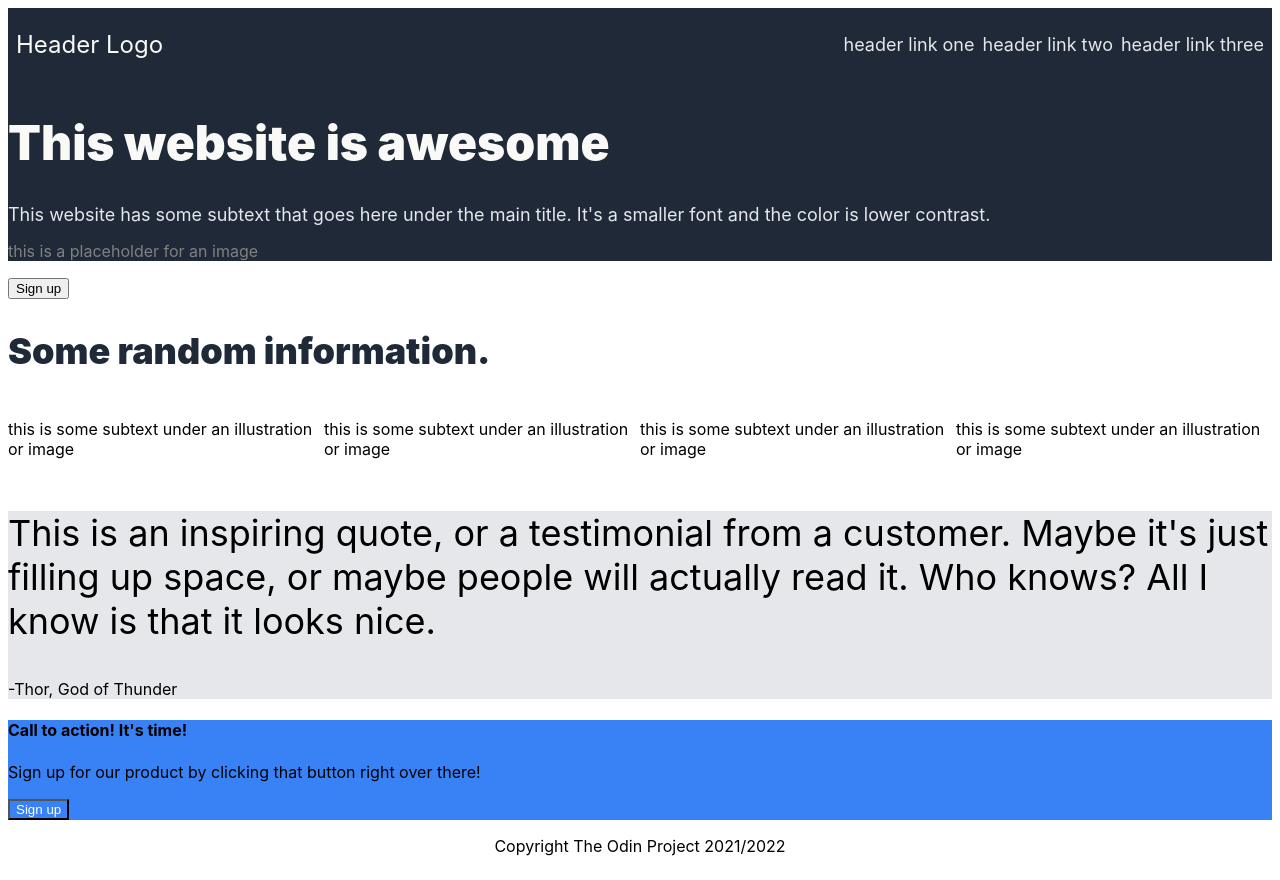
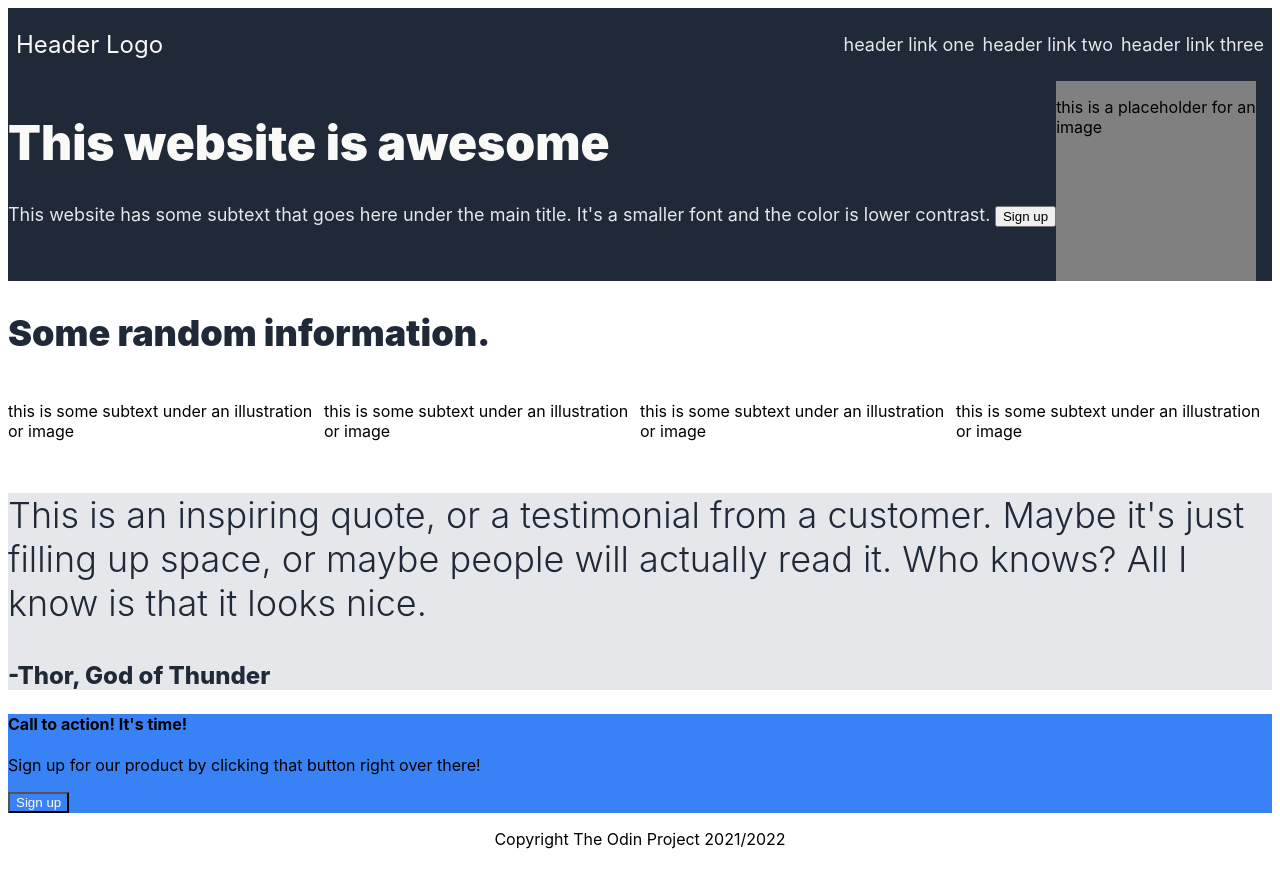
Before and after one commit to jayceshore/TOP-project-landing-page, a plain HTML site: page index.html in a window 1280 px wide. Drawn offline with Linux system fonts and the light colour scheme.

Commit message:
Design edits according to TOP syllabus.

```diff
--- a/index.html
+++ b/index.html
@@ -27,20 +27,24 @@
 
     </div>
 
+    <div class="wordsbox">
 
+    <div class="words">
     <h1>
         This website is awesome
     </h1>
     <subtext>This website has some subtext that goes here under the main title. It's a smaller font and the color is lower contrast.</subtext>
+    <button> Sign up</button>
 
+    </div>
 
-<div class="photospace">
+    <div class="photospace">
     <p>this is a placeholder for an image</p>
-</div>
+    </div>
+
+    </div>
 
 </div>
-
-<button> Sign up</button>
 
 <div class="infohead">
     <h2>Some random information.</h2>
--- a/style.css
+++ b/style.css
@@ -55,10 +55,19 @@ a {
     color: #e5e7eb;
 }
 
+.wordsbox {
+    display: flex;
+}
+
+.words {
+    flex-direction: column;
+}
+
 .photospace {
-color: grey;
-
-
+    align-items: right;
+    height: 200px;
+    width: 200px;
+    background: grey;
 }
 
 .infohead {
@@ -81,7 +90,14 @@ h2 {
 
 .quote {
     font-size: 36px;
-    font-weight: italic;
+    font-weight: 300;
+    color: #1F2937;
+}
+
+.quotee {
+    font-size: 24px;
+    font-weight: 800;
+    color: #1F2937;
 }
 
 .action,
```
